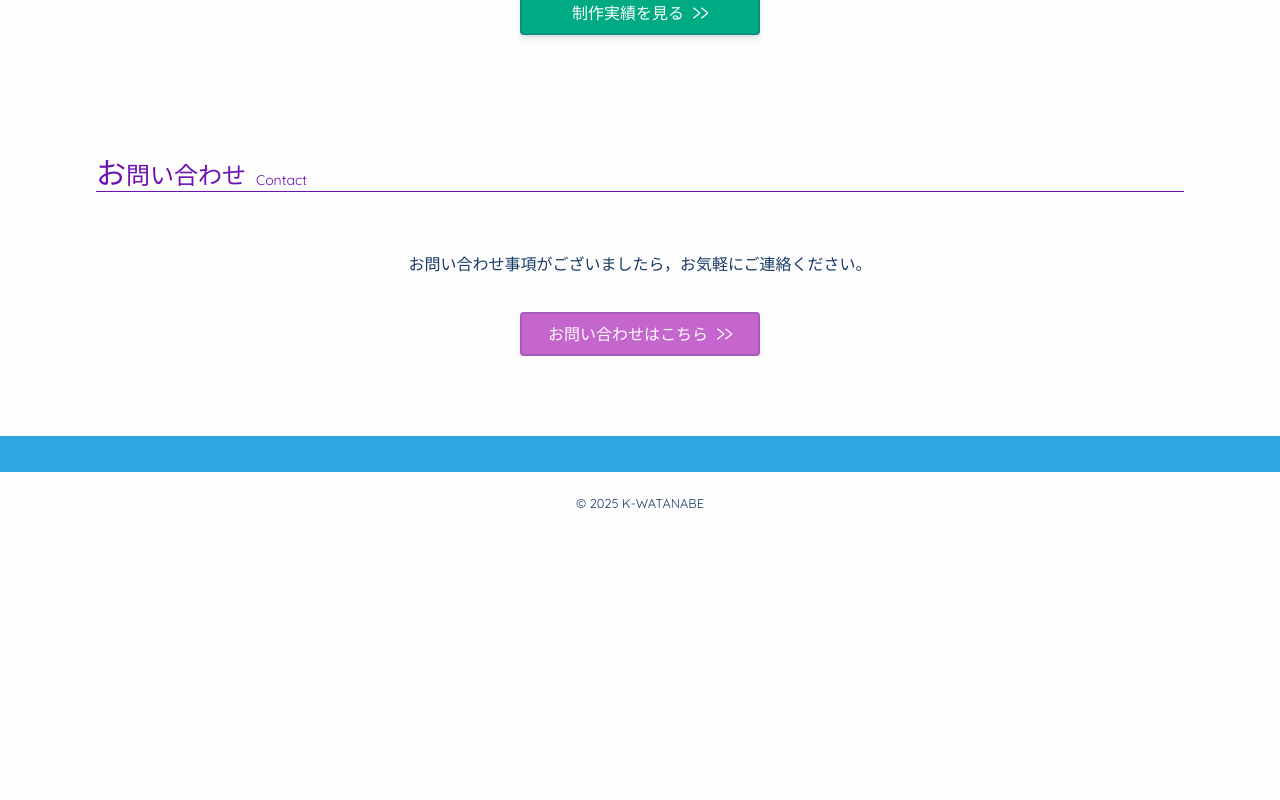
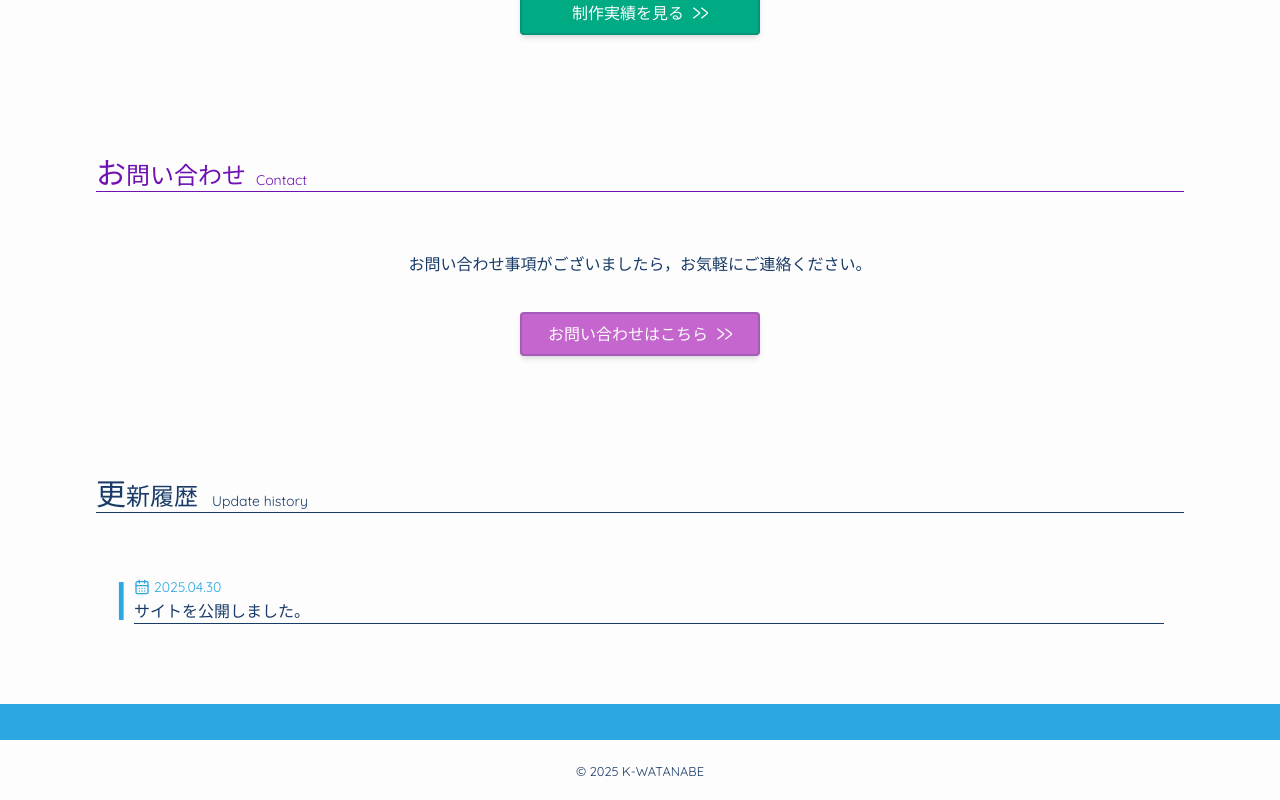
Before and after one commit to wwknt0782/portfolio-v1, a Next.js app: page / in a window 1280 px wide. Shown: the part 909-1709 px from the top of the page. Before the commit the page ends 1441 px from the top, so only its background shows below. Built offline with nearby package versions, Linux system fonts and the light colour scheme; a web font is replaced by a local one.

Commit message:
更新履歴追加

```diff
--- a/src/features/home/HomeMain.tsx
+++ b/src/features/home/HomeMain.tsx
@@ -1,4 +1,5 @@
 import PageTransitionButton from "@/components/PageTransitionButton";
+import { CalendarDays } from "lucide-react";
 import {
     WorksCard01,
     WorksCard02,
@@ -103,6 +104,46 @@ export default function HomeMain() {
                         </div>
                     </div>
                 </div>
+
+                {/*更新履歴---------------------------------------------------*/}
+                <div className="mt-30 relative">
+                    <h2 className=" text-2xl border-b-1 w-full text-left mb-15">
+                        <span className=" text-3xl">更</span>新履歴
+                    </h2>
+                    <p className="absolute left-29 top-[14.5px] text-sm">
+                        Update history
+                    </p>
+
+                    <div className="">
+                        <ol>
+                            <li>
+                                <div className="flex flex-row pt-1">
+                                    {/*縦線|*/}
+                                    <svg
+                                        className={`size-10 stroke-3 stroke-[var(--color-primary)] dark:stroke-[var(--color-dark-primary)] my-auto`}
+                                        xmlns="http://www.w3.org/2000/svg"
+                                        width="24"
+                                        height="24"
+                                        viewBox="0 0 24 24"
+                                    >
+                                        <title> </title>
+                                        <line x1="16" y1="0" x2="16" y2="24" />
+                                    </svg>
+                                    <div className="w-full mr-5">
+                                        <p className="text-sm text-[var(--color-primary)]">
+                                            <CalendarDays className="inline-block size-4 mb-1 mr-1" />
+                                            2025.04.30
+                                        </p>
+
+                                        <p className=" border-b-1">
+                                            サイトを公開しました。
+                                        </p>
+                                    </div>
+                                </div>
+                            </li>
+                        </ol>
+                    </div>
+                </div>
             </div>
         </main>
     );
```
